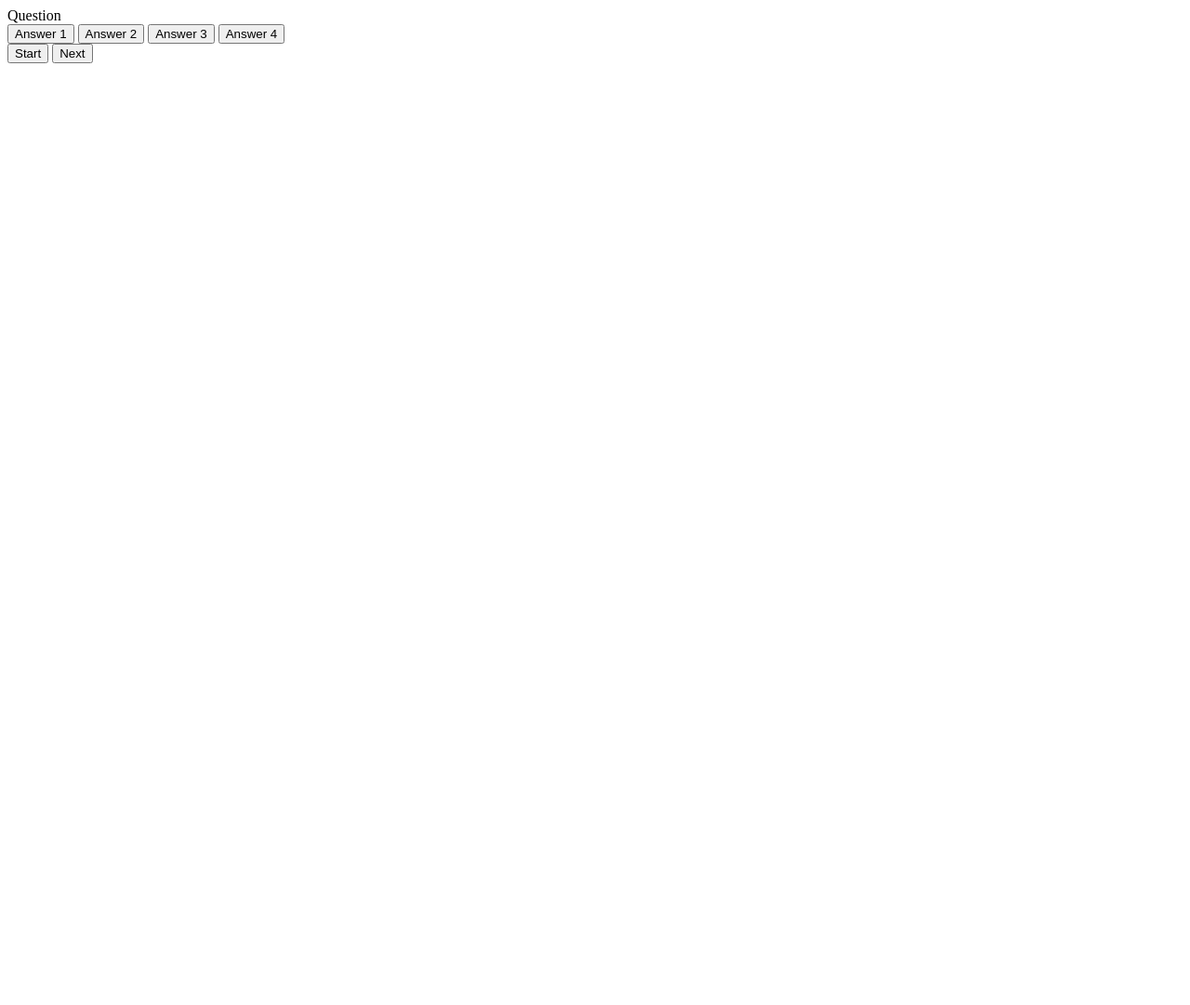
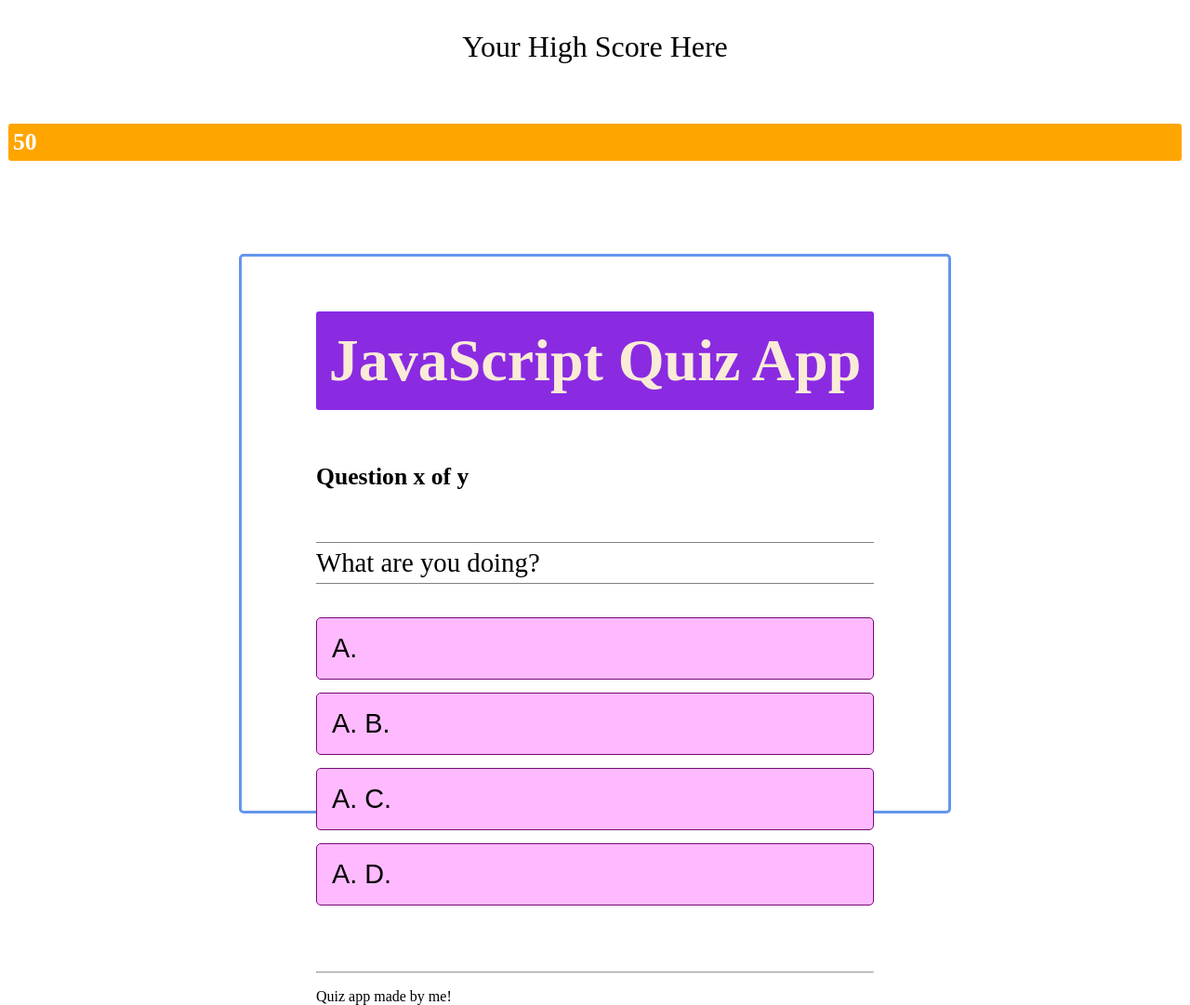
Before and after one commit to baileyrachael25/Challenge-4, a plain HTML site: page index.html in a window 1280 px wide. Shown: the whole page at 93% size. Before the commit the page ends 800 px from the top, so only its background shows below. Drawn offline with Linux system fonts and the light colour scheme.

Commit message:
basic html layout and simple css styles

```diff
--- a/Assets/css/style.css
+++ b/Assets/css/style.css
@@ -0,0 +1,129 @@
+body {
+
+}
+
+p {
+
+}
+
+img {
+
+}
+
+
+.container {
+    max-width: 900px;
+    margin: 0 auto;
+    padding: 0 2rem;
+    display: flex;
+    justify-content: center;
+    align-items: center;
+    height: 100vh;
+}
+
+.quiz-grid {
+    width: 600px;
+    height: 500px;
+    margin: 0 auto;
+    background-color: ;
+    padding: 1rem 5rem 5rem 5rem;
+    border: 3px solid cornflowerblue;
+    border-radius: 5px;
+}
+
+.quiz-grid h1 {
+    background-color: blueviolet;
+    font-size: 4rem;
+    text-align: center;
+    color: antiquewhite;
+    padding: 1rem 0;
+    width: 100%;
+    margin-bottom: 2rem;
+    border-radius: 3px;
+}
+
+.quiz-grid #question {
+    font-size: 1.8rem;
+    font-weight: 700px;
+    color: black;
+    border: 1px solid gray;
+    border-width: 1px 0;
+    padding: 5px 0;
+}
+
+.quiz-header {
+    display: flex;
+    justify-content: space-between;
+    align-items: center;
+}
+
+.quiz-header #progress {
+    color: black;
+    font-size: 1.6rem;
+    font-weight: 700;
+}
+
+.nav-items #count-down {
+    font-size: 1.6rem;
+    font-weight: 700;
+    background-color: orange;
+    padding: 5px;
+    margin: 1px;
+    color: white;
+    border-radius: 3px;
+}
+
+.buttons {
+    margin: 1.5rem 0 4rem 0;
+
+}
+
+.btn {
+    text-align: left;
+    background-color: rgb(255, 186, 255);
+    width: 100%;
+    font-size: 1.8rem;
+    color: black;
+    border: 1px solid rgb(119, 8, 119);
+    border-radius: 5px;
+    margin: 7px 0;
+    padding: 1rem;
+    outline: none;
+}
+
+.btn:hover {
+    cursor: pointer;
+    background-color: rgb(60, 19, 60);
+    color: white;
+}
+
+.btn:active {
+    background-color: violet;
+}
+
+#score {
+    color: black;
+    text-align: center;
+    font-size: 2rem;
+    margin-bottom: 4rem;
+}
+
+.quiz-repeat a {
+    font-size: 1.6rem;
+    font-weight: 600;
+    color: white;
+    text-decoration: none;
+    background-color: yellow;
+    padding: 1rem;
+    border-radius: 5px;
+    transition: all .5s;
+}
+
+.quiz-repeat {
+    text-align: center;
+    margin: 0 auto;
+}
+
+.quiz-repeat a:hover {
+    background-color: red;
+}
--- a/index.html
+++ b/index.html
@@ -5,35 +5,46 @@
         <meta name="viewport" content="width=device-width, initial-scale=1.0" />
         <meta http-equiv="X-UA-Compatible" content="ie=edge" />
         <title>Quiz App</title>
-        <link rel="stylesheet" href="../Assets/css/style.css"/>
+        <link rel="stylesheet" href="./assets/css/style.css"/>
     </head>
 
     <body>
-        <header>
-
-        </header>
-
-        <main>
-            <div class="container">
-                <div class="question-container" class="hide">
-                    <div id="question">Question</div>
-                    <div id="answer-buttons" class="btn-grid">
-                        <button class="btn">Answer 1</button>
-                        <button class="btn">Answer 2</button>
-                        <button class="btn">Answer 3</button>
-                        <button class="btn">Answer 4</button>
+        <div class="wrapper">
+            <nav class="nav-container">
+                <nav class="nav-items">
+                    <p id="score">Your High Score Here</p>
+                    <p id="count-down">50</p>
+                </nav>
+            </nav>
+                <div class="container">
+                    <div class="quiz-grid">
+                        <div id="quiz">
+                            <h1>JavaScript Quiz App</h1>
+                            <div class="quiz-header">
+                                <p id="progress">Question x of y</p>
+                            </div>
+                            <p id="question">What are you doing?</p>
+                            <div class="buttons">
+                                <button class="btn" id="btn0">
+                                    A.<span id="choice0"></span>
+                                </button>
+                                <button class="btn" id="btn1">A.
+                                    B.<span id="choice1"></span>
+                                </button>
+                                <button class="btn" id="btn2">A.
+                                    C.<span id="choice2"></span>
+                                </button>
+                                <button class="btn" id="btn3">A.
+                                    D.<span id="choice3"></span>
+                                </button>
+                            </div>
+                            <hr>
+                            <footer>
+                                <p>Quiz app made by me!</p>
+                            </footer>
+                        </div>
                     </div>
-                    <div class="controls">
-                        <button id="start-btn" class="start-btn btn">Start</button>
-                        <button id="next-btn" class="next-btn btn">Next</button>
-                    </div>
-
-            </div>
-        </main>
+        </div>
         <script src="../Assets/js/script.js"></script>
     </body>
-
-    <footer>
-
-    </footer>
 </html>
```
